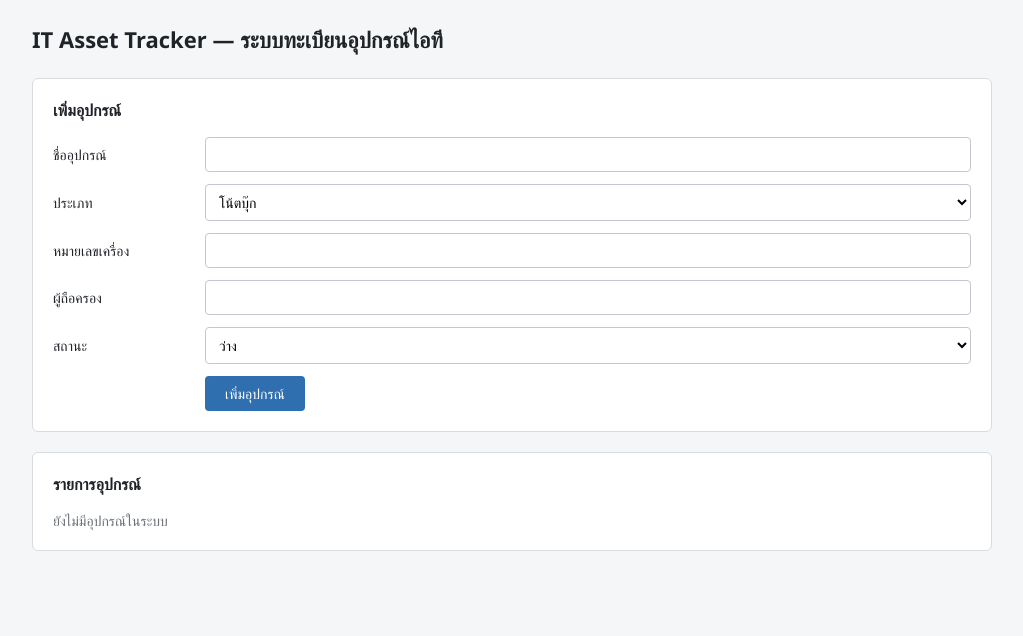
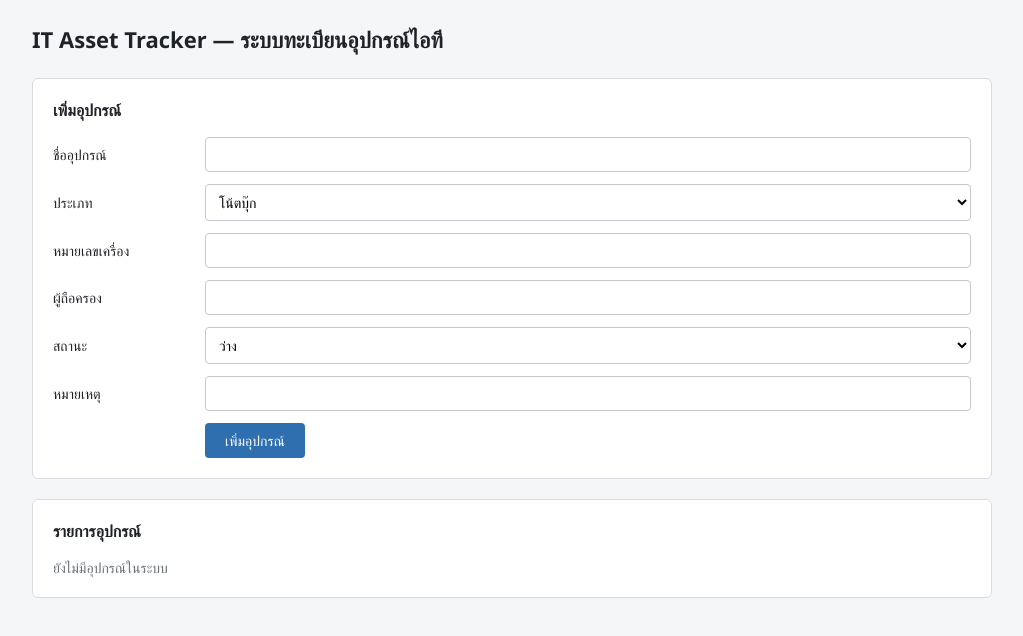
Before and after one commit to turboadd/IT_Asset_Tracker, a plain HTML site: page index.html in a window 1280 px wide. Shown: the whole page, without its empty margins (128-1151 px from the left). Drawn offline with Linux system fonts and the light colour scheme.

Commit message:
เพิ่มช่องหมายเหตุ

```diff
--- a/index.html
+++ b/index.html
@@ -144,6 +144,10 @@
         <option value="lost">สูญหาย</option>
       </select>
     </div>
+    <div class="field">
+      <label for="note">หมายเหตุ</label>
+      <input type="text" id="note">
+    </div>
     <div class="form-actions">
       <button type="submit">เพิ่มอุปกรณ์</button>
     </div>
@@ -162,6 +166,7 @@
         <th>หมายเลขเครื่อง</th>
         <th>ผู้ถือครอง</th>
         <th>สถานะ</th>
+        <th>หมายเหตุ</th>
       </tr>
     </thead>
     <tbody></tbody>
@@ -221,7 +226,8 @@
         CATEGORY_LABELS[asset.category],
         asset.serial_number,
         asset.holder_name || '—',
-        STATUS_LABELS[asset.status]
+        STATUS_LABELS[asset.status],
+        asset.note || '—'
       ];
 
       values.forEach(function (value) {
@@ -247,6 +253,7 @@
       serial_number: document.getElementById('serial_number').value.trim(),
       holder_name: document.getElementById('holder_name').value.trim(),
       status: document.getElementById('status').value,
+      note: document.getElementById('note').value.trim(),
       created_at: new Date().toISOString()
     });
 
```
